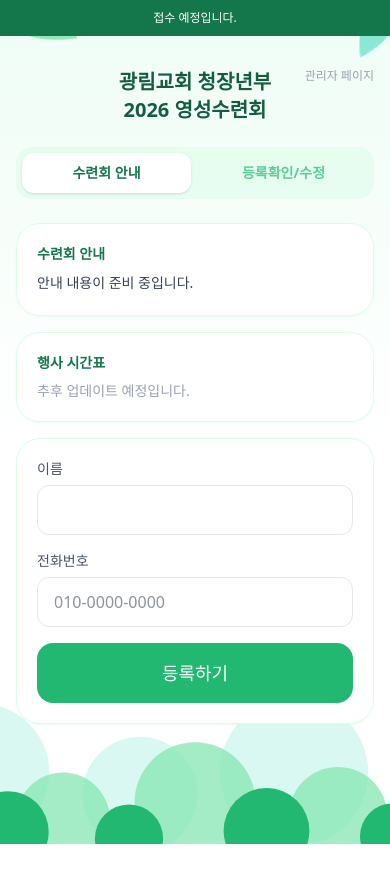
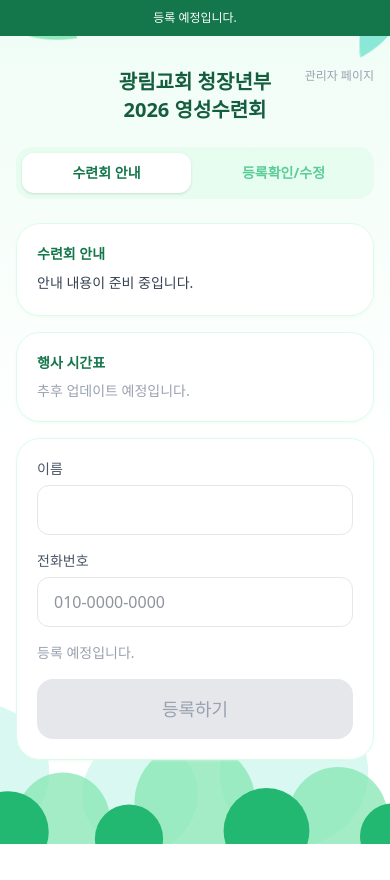
Before and after one commit to kumji/kw-grace-retreat26, a React (Vite) app: page / in a window 390 px wide. Built offline with nearby package versions, Linux system fonts and the light colour scheme; no server answers; the database is empty.

Commit message:
Fix mobile date input overlap, inverted register button gating, and rename 접수->등록 terminology

```diff
--- a/src/components/TopTimerBar.tsx
+++ b/src/components/TopTimerBar.tsx
@@ -23,7 +23,7 @@ export function TopTimerBar() {
   switch (status.phase) {
     case 'pending': {
       const range = formatDateRangeKorean(settings.earlyBirdStart, settings.earlyBirdEnd);
-      message = range ? `얼리버드 등록 기간은 ${range} 입니다.` : '접수 예정입니다.';
+      message = range ? `얼리버드 등록 기간은 ${range} 입니다.` : '등록 예정입니다.';
       break;
     }
     case 'earlybird': {
--- a/src/lib/registrationState.ts
+++ b/src/lib/registrationState.ts
@@ -51,20 +51,20 @@ export function getCountdownParts(deadlineISO: string, now: Date = new Date()):
 }
 
 export function getRegistrationStatus(settings: Settings): RegistrationStatus {
-  if (settings.registrationState === '접수예정') {
-    return { canRegister: false, phase: 'pending', message: '접수 예정입니다.' };
+  if (settings.registrationState === '등록예정') {
+    return { canRegister: false, phase: 'pending', message: '등록 예정입니다.' };
   }
-  if (settings.registrationState === '접수마감') {
-    return { canRegister: false, phase: 'closed', message: '접수가 마감되었습니다.' };
+  if (settings.registrationState === '등록마감') {
+    return { canRegister: false, phase: 'closed', message: '등록가 마감되었습니다.' };
   }
 
   const date = todayISO();
 
   if (isWithin(date, settings.earlyBirdStart, settings.earlyBirdEnd)) {
-    return { canRegister: true, phase: 'earlybird', message: '얼리버드 접수 중입니다.' };
+    return { canRegister: true, phase: 'earlybird', message: '얼리버드 등록 중입니다.' };
   }
   if (isWithin(date, settings.regularStart, settings.regularEnd)) {
-    return { canRegister: true, phase: 'regular', message: '일반 접수 중입니다.' };
+    return { canRegister: true, phase: 'regular', message: '일반 등록 중입니다.' };
   }
 
   const beforeStart =
@@ -72,8 +72,8 @@ export function getRegistrationStatus(settings: Settings): RegistrationStatus {
     (!settings.earlyBirdStart && settings.regularStart && date < settings.regularStart);
 
   if (beforeStart) {
-    return { canRegister: false, phase: 'pending', message: '접수 예정입니다.' };
+    return { canRegister: false, phase: 'pending', message: '등록 예정입니다.' };
   }
 
-  return { canRegister: false, phase: 'closed', message: '접수가 마감되었습니다.' };
+  return { canRegister: false, phase: 'closed', message: '등록가 마감되었습니다.' };
 }
--- a/src/pages/admin/AdminSettings.tsx
+++ b/src/pages/admin/AdminSettings.tsx
@@ -6,7 +6,7 @@ import { Input, Label, Textarea } from '@/components/ui/Field';
 import { getSettings, saveSettings, defaultSettings } from '@/services/settings';
 import type { RegistrationState, Settings } from '@/types';
 
-const registrationStateOptions: RegistrationState[] = ['접수예정', '접수중', '접수마감'];
+const registrationStateOptions: RegistrationState[] = ['등록예정', '등록중', '등록마감'];
 
 function Section({ title, children }: { title: string; children: ReactNode }) {
   return (
@@ -79,8 +79,8 @@ export function AdminSettings() {
     <div className="space-y-4 pb-24">
       <h1 className="text-lg font-bold text-gray-800">설정</h1>
 
-      <Section title="1. 얼리버드 접수 기간">
-        <div className="grid grid-cols-2 gap-3">
+      <Section title="1. 얼리버드 등록 기간">
+        <div className="grid grid-cols-1 gap-3 sm:grid-cols-2">
           <div>
             <Label htmlFor="eb-start">시작일</Label>
             <Input
@@ -102,8 +102,8 @@ export function AdminSettings() {
         </div>
       </Section>
 
-      <Section title="2. 일반 접수 기간">
-        <div className="grid grid-cols-2 gap-3">
+      <Section title="2. 일반 등록 기간">
+        <div className="grid grid-cols-1 gap-3 sm:grid-cols-2">
           <div>
             <Label htmlFor="reg-start">시작일</Label>
             <Input
@@ -227,7 +227,7 @@ export function AdminSettings() {
           ))}
         </div>
         <p className="mt-3 text-xs text-gray-400">
-          날짜 설정보다 우선 적용됩니다. 예: 일반 접수 기간 중이어도 '접수마감' 선택 시 즉시 등록이 중단됩니다.
+          날짜 설정보다 우선 적용됩니다. 예: 일반 등록 기간 중이어도 '등록마감' 선택 시 즉시 등록이 중단됩니다.
         </p>
       </Section>
 
--- a/src/pages/landing/GuideTab.tsx
+++ b/src/pages/landing/GuideTab.tsx
@@ -6,7 +6,7 @@ import { ErrorNotice } from '@/components/ui/ErrorNotice';
 import { Button } from '@/components/ui/Button';
 import { Input, Label } from '@/components/ui/Field';
 import { useSettings } from '@/hooks/useSettings';
-import { isEarlyBirdActive } from '@/lib/registrationState';
+import { getRegistrationStatus, isEarlyBirdActive } from '@/lib/registrationState';
 import { findRegistrationByNamePhone } from '@/services/registrations';
 import { saveRegistrationId } from '@/lib/localRegistration';
 
@@ -52,6 +52,8 @@ export function GuideTab() {
   if (error) {
     return <ErrorNotice message={error} />;
   }
+
+  const status = getRegistrationStatus(settings);
 
   return (
     <div className="space-y-4">
@@ -100,7 +102,8 @@ export function GuideTab() {
             />
           </div>
           {checkError && <p className="text-sm text-rose-500">{checkError}</p>}
-          <Button type="submit" size="lg" className="w-full" disabled={checking}>
+          {!status.canRegister && <p className="text-sm text-gray-400">{status.message}</p>}
+          <Button type="submit" size="lg" className="w-full" disabled={checking || !status.canRegister}>
             {checking ? '확인 중...' : '등록하기'}
           </Button>
         </form>
--- a/src/pages/landing/RegisterTab.tsx
+++ b/src/pages/landing/RegisterTab.tsx
@@ -64,8 +64,8 @@ export function RegisterTab() {
       <Card>
         <p className="text-sm text-gray-500">가족은 대표 1명만 신청합니다.</p>
         <div className="mt-3">
-          {status.phase === 'earlybird' && <Badge tone="mint">얼리버드 접수 중</Badge>}
-          {status.phase === 'regular' && <Badge tone="brand">일반 접수 중</Badge>}
+          {status.phase === 'earlybird' && <Badge tone="mint">얼리버드 등록 중</Badge>}
+          {status.phase === 'regular' && <Badge tone="brand">일반 등록 중</Badge>}
           {(status.phase === 'pending' || status.phase === 'closed') && (
             <Badge tone="gray">{status.message}</Badge>
           )}
--- a/src/services/settings.ts
+++ b/src/services/settings.ts
@@ -18,7 +18,7 @@ export const defaultSettings: Settings = {
   earlyBirdBenefit: '',
   notice: '',
   guideText: '',
-  registrationState: '접수예정',
+  registrationState: '등록예정',
 };
 
 export async function getSettings(): Promise<Settings> {
--- a/src/types/index.ts
+++ b/src/types/index.ts
@@ -2,7 +2,7 @@ export type Affiliation = '청장1부' | '청장2부' | '지교회';
 export type BloodType = 'A' | 'B' | 'O' | 'AB';
 export type LodgingOption = 'O' | 'X';
 export type PaymentStatus = '입금전' | '입금완료';
-export type RegistrationState = '접수예정' | '접수중' | '접수마감';
+export type RegistrationState = '등록예정' | '등록중' | '등록마감';
 
 export interface FamilyAdult {
   name: string;
```
Also changed, not shown: 1 other file (tests, documents, lock files or other folders).
